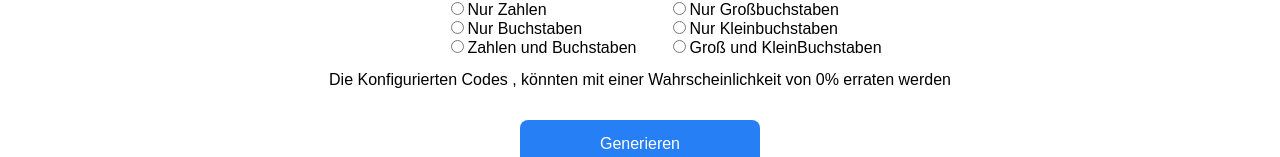
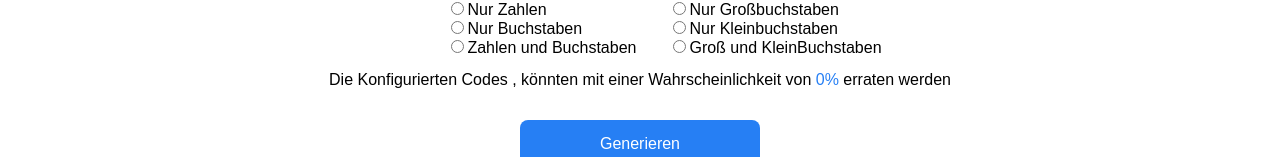
Before and after one commit to KevinKarahali/code-generator, an Angular app: page / in a window 1280 px wide. Shown: the part 575-732 px from the top of the page. Built offline with nearby package versions, Linux system fonts and the light colour scheme.

Commit message:
adding color to the limit span

```diff
--- a/src/app/code-generator/generator/generator.component.css
+++ b/src/app/code-generator/generator/generator.component.css
@@ -50,8 +50,13 @@
   margin-bottom: 1rem;
 }
 
-span {
+.limited {
   font-size: 0.9rem;
   color: red;
   margin-left: 3rem;
 }
+
+
+.guessing {
+  color: #267ff4;
+}
--- a/src/app/code-generator/generator/generator.component.html
+++ b/src/app/code-generator/generator/generator.component.html
@@ -11,12 +11,14 @@
     <p>Wählen Sie hier die Anzahl der Codes die Sie generieren möchten.</p>
     <app-counter [disableButton]="disableButton" [number]="this.numberOfCodes"
                  (onNewNumber)="getNumber($event)"></app-counter>
-    <span *ngIf="disableButton">Limit erreicht</span>
+    <span class="limited" *ngIf="disableButton">Limit erreicht</span>
     <h3>Konfigurieren Sie Ihren Code</h3>
     <p>Wählen Sie hier die Länge des Codes.</p>
     <app-counter [number]="lengthCode" (onNewNumber)="getLength($event)"></app-counter>
     <app-configurator></app-configurator>
-    <h4>Die Konfigurierten Codes , könnten mit einer Wahrscheinlichkeit von {{guessedProbability}}% erraten werden</h4>
+    <h4>Die Konfigurierten Codes , könnten mit einer Wahrscheinlichkeit von <span
+      class="guessing"> {{guessedProbability}}%</span>
+      erraten werden</h4>
     <button (click)="generateCode(numberOfCodes,lengthCode)">Generieren</button>
   </div>
 </div>
--- a/src/app/code-generator/generator/generator.component.ts
+++ b/src/app/code-generator/generator/generator.component.ts
@@ -32,8 +32,8 @@ export class GeneratorComponent implements OnInit {
   }
 
   private getGuessedProbability(numberOfCodes: number, maximalCodes: number) {
-    // this.guessedProbability = Math.round((numberOfCodes / maximalCodes) * 100)
-    this.guessedProbability = numberOfCodes / maximalCodes * 100
+    this.guessedProbability = Math.round((numberOfCodes / maximalCodes) * 100)
+    // this.guessedProbability = numberOfCodes / maximalCodes * 100
     // console.log(this.guessedProbability)
   }
 
```
